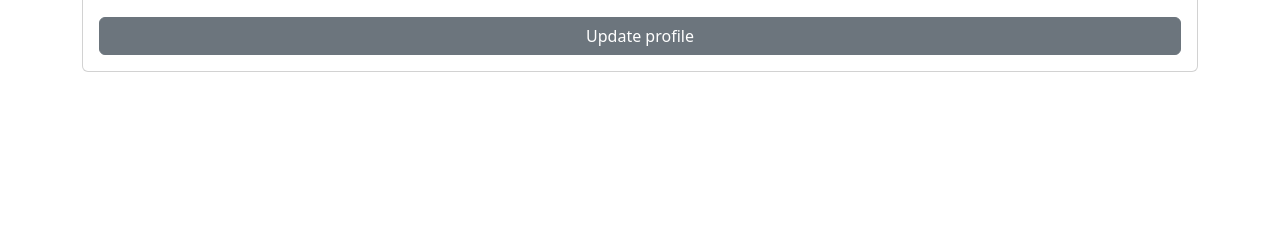
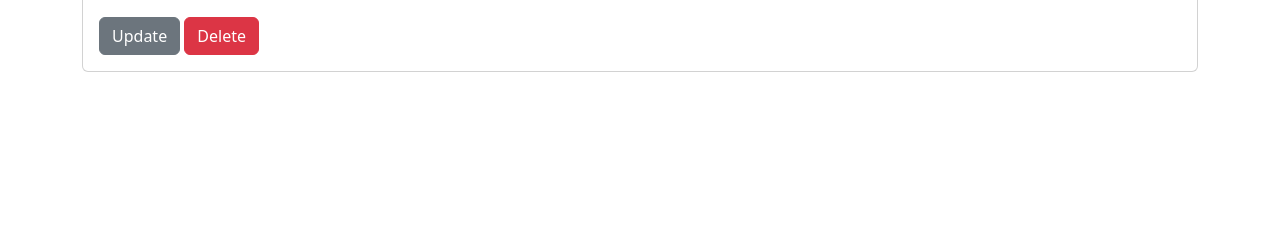
Before and after one commit to JoaquinPalacio/PocketPlanner, a Django app: page /users/profile/ in a window 1280 px wide. Shown: the part 288-528 px from the top of the page. Run offline with Django 5.2, Linux system fonts and the light colour scheme; the visitor is signed in with stand-in values (Sample User, id 1).

Commit message:
Creación de boton para eliminar el perfil

```diff
--- a/users/templates/profile.html
+++ b/users/templates/profile.html
@@ -12,7 +12,10 @@
             <li>Username: {{ user.username }}</li>
             <li>Base currency: {{ user.base_currency }}</li>
         </ul>
-        <a type="button" class="btn btn-secondary" href="{% url 'update_profile' %}">Update profile</a>
+        <div>
+            <a type="button" class="btn btn-secondary" href="{% url 'update_profile' %}">Update</a>
+            <a type="button" class="btn btn-danger" href="{% url 'delete_profile' %}"" onclick="return confirm('Are you sure you want to delete your profile?');">Delete</a>
+        </div>
     </div>
 
 
```
